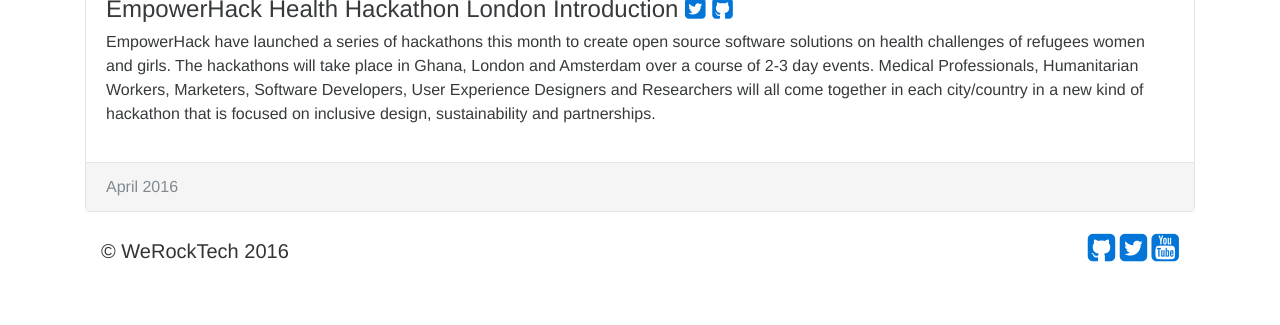
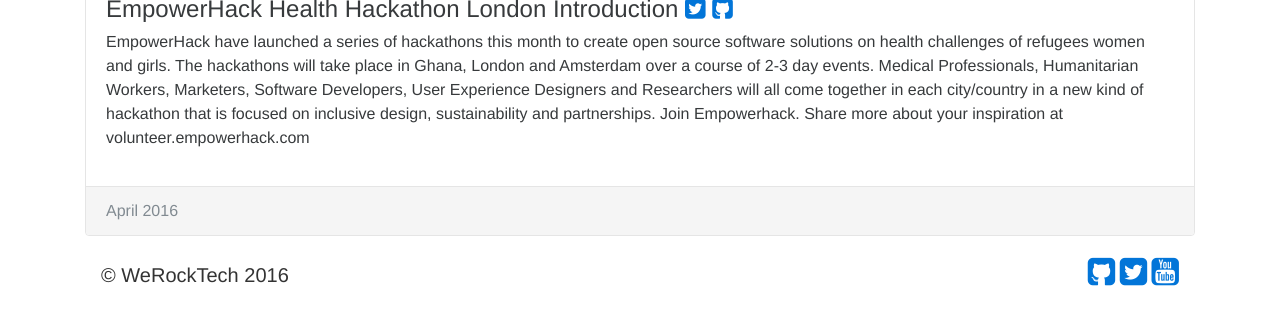
Before and after one commit to WeRockTech/werocktech.github.io, a Jekyll site: the page built from _posts/2016-04-07-EmpowerHack-Health-Hackathon-Intro.md, in a window 1280 px wide and 1169 px high, cut to the strip 755-1080 px from the top of the window. Built offline with Jekyll 4.4.1, drawn with Linux system fonts in a browser that asks for light colours.

Commit message:
Updated description for EmpowerHack Health event

```diff
--- a/_posts/2016-04-07-EmpowerHack-Health-Hackathon-Intro.md
+++ b/_posts/2016-04-07-EmpowerHack-Health-Hackathon-Intro.md
@@ -1,7 +1,7 @@
 ---
 layout: episode
 name: EmpowerHack Health Hackathon London Introduction
-bio: EmpowerHack have launched a series of hackathons this month to create open source software solutions on health challenges of refugees women and girls. The hackathons will take place in Ghana, London and Amsterdam over a course of 2-3 day events. Medical Professionals, Humanitarian Workers, Marketers, Software Developers, User Experience Designers and Researchers will all come together in each city/country in a new kind of hackathon that is focused on inclusive design, sustainability and partnerships.
+bio: EmpowerHack have launched a series of hackathons this month to create open source software solutions on health challenges of refugees women and girls. The hackathons will take place in Ghana, London and Amsterdam over a course of 2-3 day events. Medical Professionals, Humanitarian Workers, Marketers, Software Developers, User Experience Designers and Researchers will all come together in each city/country in a new kind of hackathon that is focused on inclusive design, sustainability and partnerships. Join Empowerhack. Share more about your inspiration at volunteer.empowerhack.com
 category: EmpowerHack
 display_date: April 2016
 twitter: empowerhack
```
Also changed, not shown: _posts/2016-04-08-EmpowerHack-Health-Hackathon-Day1.md (+1 -1 lines), _posts/2016-04-09-EmpowerHack-Health-Hackathon-Day2.md (+1 -1 lines).
